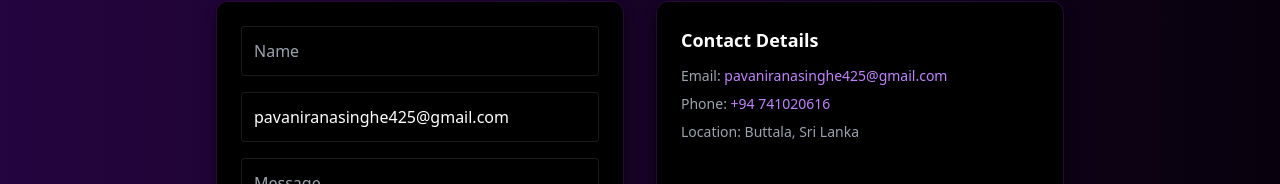
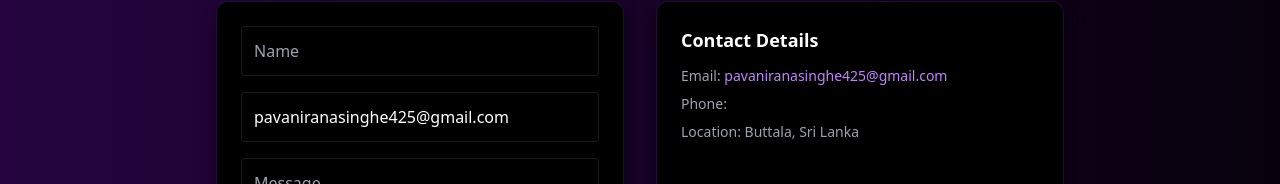
Before and after one commit to Pavanisr/Pavani-Ranasinghe-Portfolio, a React (Create React App) app: page / in a window 1280 px wide. Shown: the part 4531-4715 px from the top of the page. Built offline with nearby package versions, Linux system fonts and the light colour scheme.

Commit message:
Update Contact.jsx

```diff
--- a/src/components/Contact.jsx
+++ b/src/components/Contact.jsx
@@ -86,7 +86,7 @@ export default function Contact() {
                 Email: <a href="mailto:pavaniranasinghe425@gmail.com" className="text-purple-400 hover:underline">pavaniranasinghe425@gmail.com</a>
               </div>
               <div className="text-sm text-gray-400 mt-2">
-                Phone: <a href="tel:+94741020616" className="text-purple-400 hover:underline">+94 741020616</a>
+                Phone: <a href="tel:+94741020616" className="text-purple-400 hover:underline"></a>
               </div>
               <div className="text-sm text-gray-400 mt-2">Location: Buttala, Sri Lanka</div>
             </div>
```
